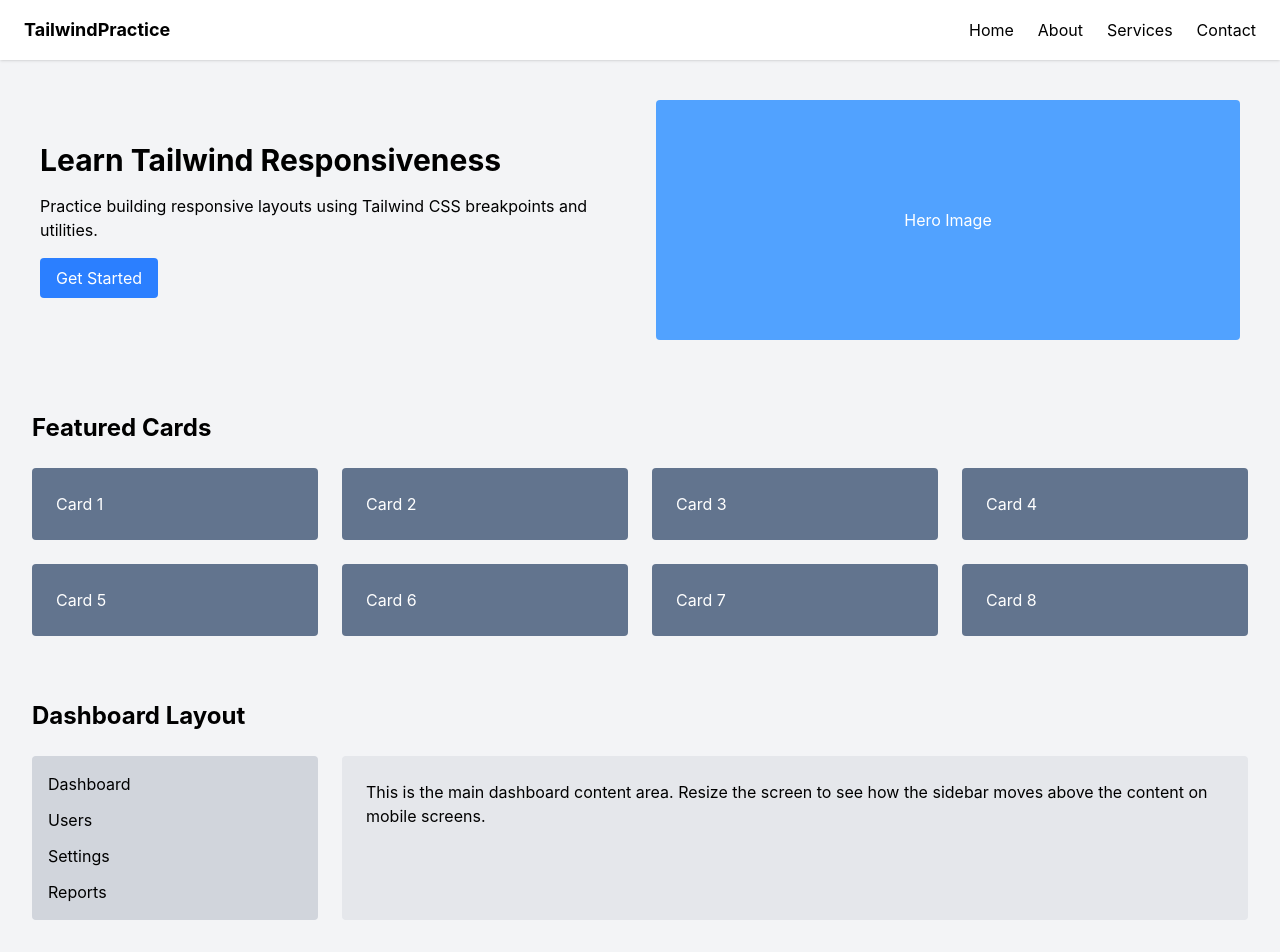
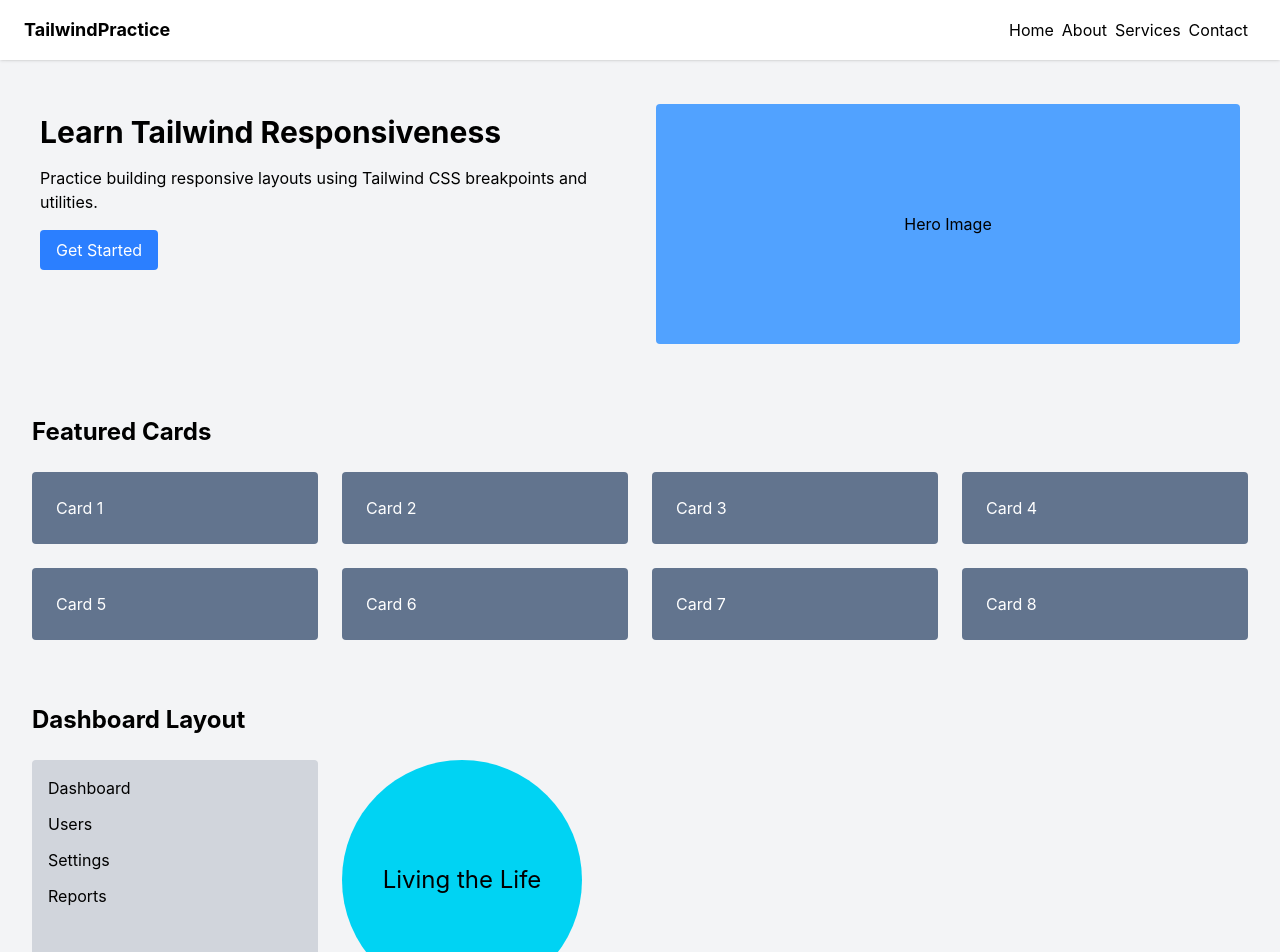
Before and after one commit to Jbosco339/tailwindcss-learning, a React (Vite) app: page / in a window 1280 px wide. Shown: the top 952 px of the page. Built offline with nearby package versions, Linux system fonts and the light colour scheme.

Commit message:
learnt rounded pull in tailwind with other classes

```diff
--- a/src/App.jsx
+++ b/src/App.jsx
@@ -2,28 +2,25 @@ import { useState } from "react";
 
 function App() {
   const [menuOpen, setMenuOpen] = useState(false);
-  const [dark, setDark] = useState(false);
 
   return (
-    <div className={dark ? "dark" : ""}>
       <div className="min-h-screen bg-gray-100 dark:bg-gray-900 dark:text-white">
-
-        {/* navbar */}
-        <nav className="flex justify-between items-center px-6 py-4 bg-white dark:bg-gray-800 shadow">
+        <nav className="flex justify-between items-center px-6 py-4 bg-white dark:bg-gray-800 shadow fixed w-screen">
           <h1 className="font-bold text-lg">TailwindPractice</h1>
 
-          {/* Desktop Nav */}
           <div className="hidden md:flex gap-6">
-            <span className="cursor-pointer">Home</span>
-            <span className="cursor-pointer">About</span>
-            <span className="cursor-pointer">Services</span>
-            <span className="cursor-pointer">Contact</span>
+            <ul className="flex ">
+              <li className="mr-2 cursor-pointer">Home</li>
+              <li className="mr-2 cursor-pointer">About</li>
+              <li className="mr-2 cursor-pointer">Services</li>
+              <li className="mr-2 cursor-pointer">Contact</li>
+            </ul>
+
           </div>
-
         </nav>
 
-        {/* MOBILE MENU */}
         {menuOpen && (
+
           <div className="flex flex-col items-center md:hidden bg-gray-200 dark:bg-gray-700 py-4 gap-3">
             <span>Home</span>
             <span>About</span>
@@ -32,7 +29,6 @@ function App() {
           </div>
         )}
 
-        {/* HERO SECTION */}
         <section className="grid md:grid-cols-2 gap-8 p-10 items-center">
           <div>
             <h2 className="text-3xl font-bold mb-4">
@@ -47,12 +43,12 @@ function App() {
             </button>
           </div>
 
-          <div className="bg-blue-400 h-60 rounded flex items-center justify-center text-white">
+          <div className="bg-blue-400 h-60 rounded flex items-center justify-center text-black mt-16">
             Hero Image
           </div>
         </section>
 
-        {/* CARD GRID */}
+        {/* Cards */}
         <section className="p-8">
           <h2 className="text-2xl font-bold mb-6">Featured Cards</h2>
 
@@ -74,17 +70,21 @@ function App() {
 
           <div className="grid md:grid-cols-4 gap-6">
 
-            {/* SIDEBAR */}
-            <aside className="bg-gray-300 dark:bg-gray-700 p-4 rounded md:col-span-1">
+            <div className="bg-gray-300 dark:bg-gray-700 p-4 rounded md:col-span-1">
               <ul className="space-y-3">
                 <li>Dashboard</li>
                 <li>Users</li>
                 <li>Settings</li>
                 <li>Reports</li>
               </ul>
-            </aside>
+            </div>
 
-            {/* MAIN CONTENT */}
+            <div className="bg-cyan-400 text-black flex justify-center items-center h-60 w-60 rounded-full">
+              <p className="text-2xl">Living the Life</p>
+              {/* <p>Now it feels like am there</p> */}
+            </div>
+
+
             <main className="bg-gray-200 dark:bg-gray-800 p-6 rounded md:col-span-3">
               <p>
                 This is the main dashboard content area. Resize the screen to
@@ -96,7 +96,6 @@ function App() {
         </section>
 
       </div>
-    </div>
   );
 }
 
```
Also changed, not shown: src/index.css (line endings or trailing spaces).
